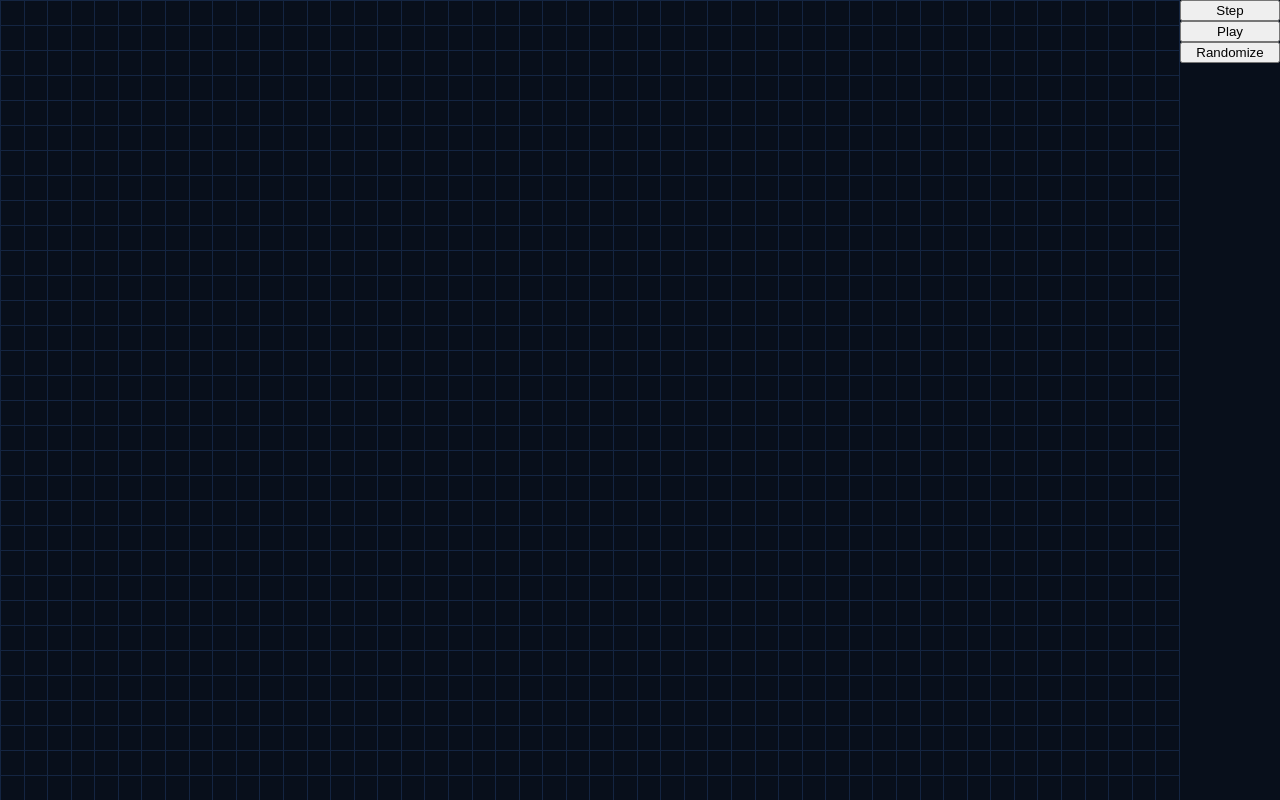
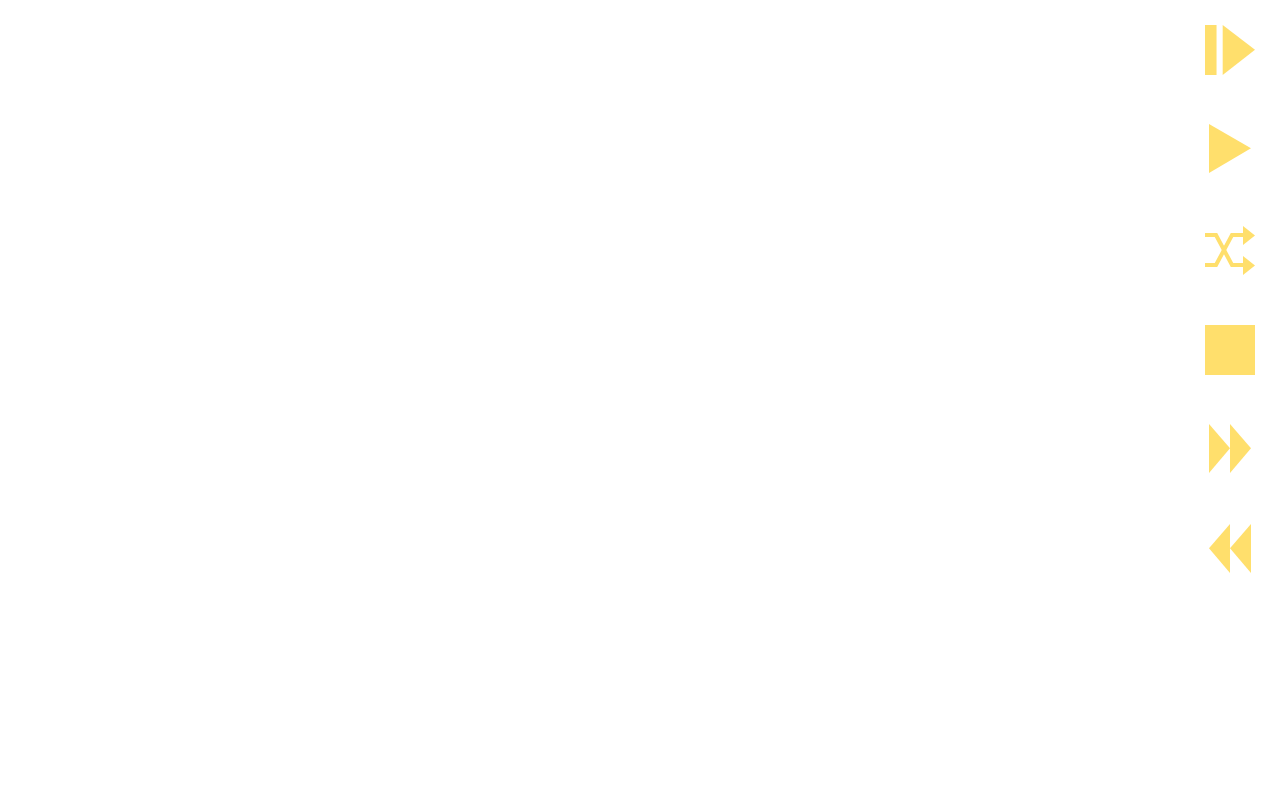
Before and after one commit to ajmorozoff/GameOfCells, a React (Create React App) app: page / in a window 1280 px wide. Built offline with nearby package versions, Linux system fonts and the light colour scheme.

Commit message:
fix logic issue

```diff
--- a/src/components/app/App.css
+++ b/src/components/app/App.css
@@ -1,4 +1,16 @@
-.App {
+body {
+    font-family: 'Roboto', sans-serif;
+    color: rgb(214, 214, 214);
+    background-color:#FFFFFF;
+    margin: 0;
+  }
+
+  h1 {
+    font-family: 'Roboto Mono', monospace;
+    color: rgba(255,255,255,0.8);
+  }
+
+  .App {
     display: flex;
     flex-direction: column;
     justify-content: flex-start;
--- a/src/components/game/Game.css
+++ b/src/components/game/Game.css
@@ -1,5 +1,11 @@
 table {
     border-collapse: collapse;
+    border-spacing: 0;
+}
+
+button {
+    padding: none;
+    margin: none;
 }
 
 .container {
@@ -12,6 +18,7 @@ table {
 .game {
     grid-column-start: game-start;
     grid-column-end: control-start;
+    justify-self: center;
 }
 
 .controls {
@@ -20,13 +27,21 @@ table {
     display: flex;
     flex-direction: column;
     justify-content: flex-start;
-
 }
 
 .cell {
-    border: 1px solid #142542;
+    border-radius: 0px;
     margin: 0;
     padding: 0;
     height: 24px;
     width: 24px;
+    transition: background-color 100ms;
 }
+
+.controlButton {
+    display: block;
+    height: 100px;
+    background-color: transparent;
+    border: none;
+    color: #FFFFFF;
+}
--- a/src/components/game/GameController.tsx
+++ b/src/components/game/GameController.tsx
@@ -47,6 +47,29 @@ const GameController = () => {
         updateBoard();
     }
 
+    const handleClear = () => {
+        game.clearBoard();
+        updateBoard();
+    }
+
+    const handleSpeedUp = () => {
+        if (speed > 100) {
+            setSpeed(speed - 100);
+        }
+        clearInterval(timerInterval);
+        const newTimer = setInterval(handleStep, speed);
+        setTimer(newTimer);
+    }
+
+    const handleSpeedDown = () => {
+        if (speed < 1000) {
+            setSpeed(speed + 100);
+        }
+        clearInterval(timerInterval);
+        const newTimer = setInterval(handleStep, speed);
+        setTimer(newTimer);
+    }
+
     return (
         <div className='container'>
             <table className='game'>
@@ -77,18 +100,72 @@ const GameController = () => {
             <div className='controls'>
                 <button
                     onClick={handleStep}
+                    className='controlButton'
+                    aria-label='step'
                 >
-                    Step
+                    <svg width="100" height="100" viewBox="0 0 100 100" fill="none" xmlns="http://www.w3.org/2000/svg">
+                        <path d="M42.6923 75V25L75 49.7475L42.6923 75Z" fill="#FFDF6C"/>
+                        <rect x="25" y="25" width="11.5385" height="50" fill="#FFDF6C"/>
+                    </svg>
                 </button>
                 <button
                     onClick={togglePlay}
+                    className='controlButton'
+                    aria-label={playPause}
                 >
-                    {playPause}
+                    {
+                        playPause === 'Play'
+                        ?
+                        <svg width="42" height="49" viewBox="0 0 42 49" fill="none" xmlns="http://www.w3.org/2000/svg">
+                            <path d="M0 49V0L42 24.2525L0 49Z" fill="#FFDF6C"/>
+                        </svg>
+                        :
+                        <svg width="42" height="49" viewBox="0 0 42 49" fill="none" xmlns="http://www.w3.org/2000/svg">
+                            <rect width="15" height="49" fill="#FFDF6C"/>
+                            <rect x="27" width="15" height="49" fill="#FFDF6C"/>
+                        </svg>
+                    }
                 </button>
                 <button
                     onClick={handleRandom}
+                    className='controlButton'
+                    aria-label='randomize'
                 >
-                    Randomize
+                    <svg width="100" height="100" viewBox="0 0 100 100" fill="none" xmlns="http://www.w3.org/2000/svg">
+                        <path d="M63 45V26L75 35.404L63 45Z" fill="#FFDF6C"/>
+                        <path d="M63 75V56L75 65.404L63 75Z" fill="#FFDF6C"/>
+                        <path d="M25 35H36L52 65H63" stroke="#FFDF6C" strokeWidth="4"/>
+                        <path d="M25 65H36L52 35H63" stroke="#FFDF6C" strokeWidth="4"/>
+                    </svg>
+                </button>
+                <button
+                    onClick={handleClear}
+                    className='controlButton'
+                    aria-label='clear board'
+                >
+                    <svg width="100" height="100" viewBox="0 0 100 100" fill="none" xmlns="http://www.w3.org/2000/svg">
+                        <rect x="25" y="25" width="50" height="50" fill="#FFDF6C"/>
+                    </svg>
+                </button>
+                <button
+                    disabled={speed <= 100}
+                    className='controlButton'
+                    onClick={handleSpeedUp}
+                >
+                    <svg width="42" height="49" viewBox="0 0 42 49" fill="none" xmlns="http://www.w3.org/2000/svg">
+                        <path d="M0 49V0L21 24.2525L0 49Z" fill="#FFDF6C"/>
+                        <path d="M21 49V0L42 24.2525L21 49Z" fill="#FFDF6C"/>
+                    </svg>
+                </button>
+                <button
+                    disabled={speed >= 1000}
+                    className='controlButton'
+                    onClick={handleSpeedDown}
+                >
+                    <svg width="42" height="49" viewBox="0 0 42 49" fill="none" xmlns="http://www.w3.org/2000/svg">
+                        <path d="M42 49V0L21 24.2525L42 49Z" fill="#FFDF6C"/>
+                        <path d="M21 49V0L0 24.2525L21 49Z" fill="#FFDF6C"/>
+                    </svg>
                 </button>
             </div>
         </div>
--- a/src/definitions/Game.ts
+++ b/src/definitions/Game.ts
@@ -19,9 +19,14 @@ class Game {
     return this.board.grid[row][column];
   }
 
+  clearBoard() {
+    let nextBoard = this.createBoard(this.board.rows, this.board.columns);
+    this.board = nextBoard;
+  }
+
   // Set a new this.board instead of mutating the existing board
   toggleCell(row: number, column: number): Cell {
-    const newBoard: Board = this.board;
+    const newBoard: Board = {...this.board};
     const newCell: Cell = {
       // toggle the alive state
       alive: !this.board.grid[row][column].alive,
@@ -46,11 +51,12 @@ class Game {
 
   liveNeighbors(row: number, column: number): number {
     let liveCount = 0;
-    const [startColumn, endColumn] = this.neighborIndices(column, this.board.columns);
-    const [startRow, endRow] = this.neighborIndices(row, this.board.rows);
+
+    // const [startColumn, endColumn] = this.neighborIndices(column, this.board.columns);
+    // const [startRow, endRow] = this.neighborIndices(row, this.board.rows);
     // move clockwise around the cell, starting at upper left corner
-    for (let rIdx = startRow; rIdx <= endRow; rIdx += 1) {
-      for (let cIdx = startColumn; cIdx <= endColumn; cIdx += 1) {
+    for (let rIdx = Math.max(row - 1, 0); rIdx <= Math.min(row + 1, this.board.rows - 1); rIdx += 1) {
+      for (let cIdx = Math.max(column - 1, 0); cIdx <= Math.min(column + 1, this.board.columns - 1); cIdx += 1) {
         if (rIdx === row && cIdx === column) {
           continue;
         }
@@ -61,12 +67,13 @@ class Game {
   }
 
   cycle(): void {
-    let nextBoard = this.board;
+    let nextBoard = this.createBoard(this.board.rows, this.board.columns);
+
     // loop through all the rows and columns of the board
-    nextBoard.grid.forEach((r, rowIdx) => {
-      nextBoard.grid[rowIdx].forEach((c, colIdx) => {
+    this.board.grid.forEach((r, rowIdx) => {
+      this.board.grid[rowIdx].forEach((c, colIdx) => {
         // find the liveNeighbors for the cell
-        const cell = this.getCell(rowIdx, colIdx);
+        const cell: Cell = this.getCell(rowIdx, colIdx);
         const livingNeighbors = this.liveNeighbors(rowIdx, colIdx);
         // And here are the famous rules of the game of life:
         // 1) Any LIVE cell with FEWER than TWO live neighbours DIES, as if by underpopulation.
@@ -97,7 +104,7 @@ class Game {
             color: this.theme.new,
           }
         } else {
-          nextBoard.grid[rowIdx][colIdx] = cell;
+          nextBoard.grid[rowIdx][colIdx] = {...cell};
         }
       });
     });
@@ -105,7 +112,7 @@ class Game {
   }
 
   randomize() {
-    let nextBoard = this.board;
+    let nextBoard = {...this.board};
     nextBoard.grid.forEach((r, rIdx) => {
       nextBoard.grid[rIdx].forEach((c, cIdx) => {
           nextBoard.grid[rIdx][cIdx] =
@@ -121,6 +128,7 @@ class Game {
             }
       });
     });
+    this.board = nextBoard;
   }
 
   prettyPrint() {
--- a/src/definitions/constants.ts
+++ b/src/definitions/constants.ts
@@ -1,3 +1,3 @@
 export const DEAD_COLOR = '#000000';
 export const ALIVE_COLOR = '#FFFFFF';
-export const defaultTheme = { new: '#81F3DF', aged: '#01A097', dead: '#080F1B' };
+export const defaultTheme = { new: '#5B7F87', aged: '#03334E', dead: 'transparent' };
--- a/src/index.css
+++ b/src/index.css
@@ -1,31 +1,44 @@
+/* http://meyerweb.com/eric/tools/css/reset/
+   v2.0 | 20110126
+   License: none (public domain)
+*/
+
+html, body, div, span, applet, object, iframe,
+h1, h2, h3, h4, h5, h6, p, blockquote, pre,
+a, abbr, acronym, address, big, button, cite, code,
+del, dfn, em, img, ins, kbd, q, s, samp,
+small, strike, strong, sub, sup, tt, var,
+b, u, i, center,
+dl, dt, dd, ol, ul, li,
+fieldset, form, label, legend,
+table, caption, tbody, tfoot, thead, tr, th, td,
+article, aside, canvas, details, embed,
+figure, figcaption, footer, header, hgroup,
+menu, nav, output, ruby, section, summary,
+time, mark, audio, video {
+	margin: 0;
+	padding: 0;
+	border: 0;
+	font-size: 100%;
+	font: inherit;
+	vertical-align: baseline;
+}
+/* HTML5 display-role reset for older browsers */
+article, aside, details, figcaption, figure,
+footer, header, hgroup, menu, nav, section {
+	display: block;
+}
 body {
-  font-family: 'Roboto', sans-serif;
-  color: rgb(214, 214, 214);
-  background-color: #080F1B;
-  margin: 0;
+	line-height: 1;
 }
-
-h1 {
-  font-family: 'Roboto Mono', monospace;
-  color: rgba(255,255,255,0.8);
+ol, ul {
+	list-style: none;
 }
-
-input {
-  margin-bottom: 1rem;
-  margin-top: 0.5rem;
-  color: #E8E8E8;
-  height: 2rem;
-  width: 240px;
-  background-color: rgb(3, 6, 12);
-  border: 2px solid rgb(32, 53, 87);
+blockquote, q {
+	quotes: none;
 }
-
-select {
-  margin-bottom: 1rem;
-  margin-top: 0.5rem;
-  height: 2rem;
-  width: 240px;
-  background-color: rgb(3, 6, 12);
-  color: #E8E8E8;
-  border: 2px solid rgb(32, 53, 87);
+blockquote:before, blockquote:after,
+q:before, q:after {
+	content: '';
+	content: none;
 }
```
Also changed, not shown: src/components/common/Button.ts (+6 -25 lines).
